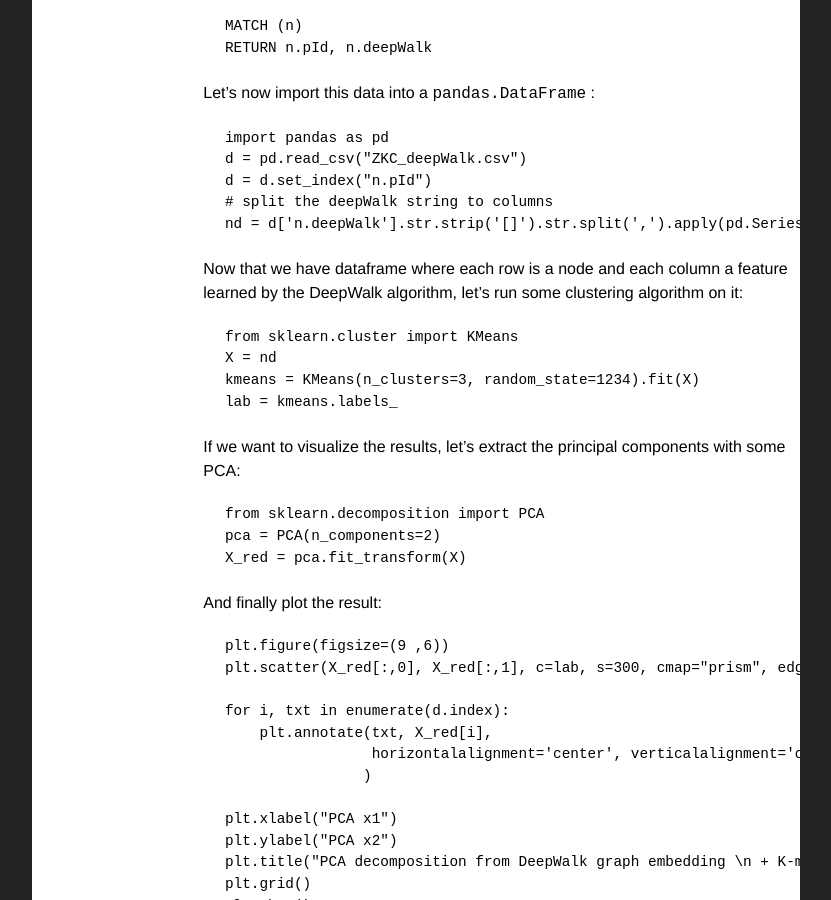
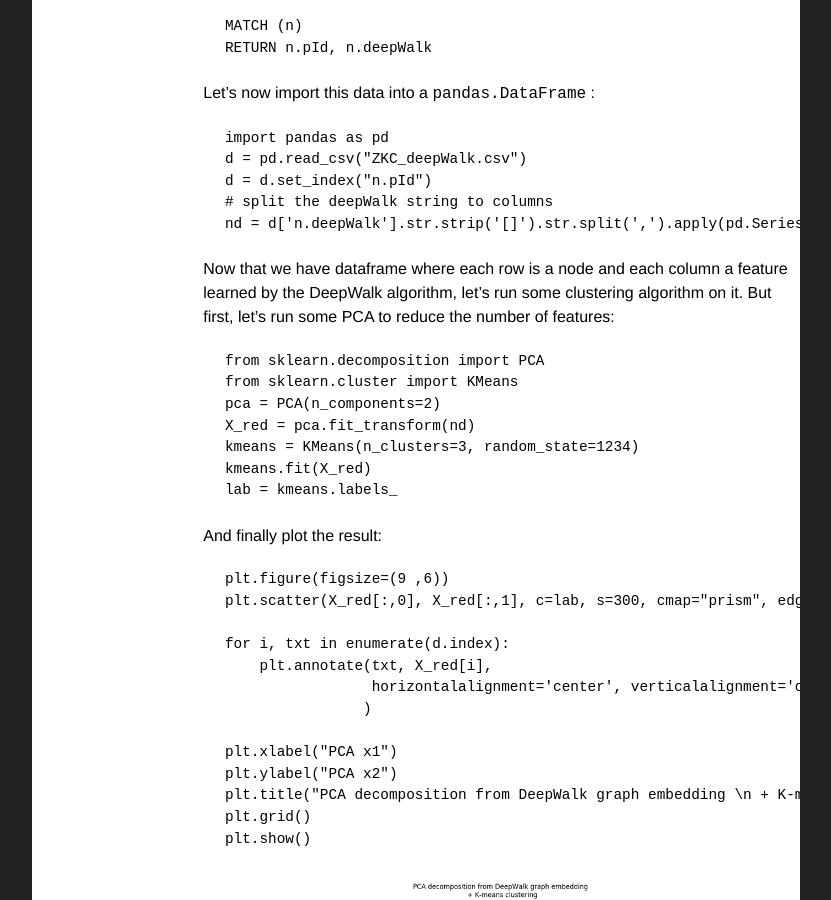
Before and after one commit to stellasia/stellasia.github.io, a Jekyll site: the page built from _posts/2019-04-25-deep-walk-on-zachary-karate-club.md, in a window 1280 px wide and 900 px high, scrolled down 1317 px. Shown: the whole window, without its empty margins (224-1055 px from the left). Built offline with Jekyll 4.4.1, drawn with Linux system fonts in a browser that asks for light colours.

Commit message:
Update deepWalk post

```diff
--- a/_posts/2019-04-25-deep-walk-on-zachary-karate-club.md
+++ b/_posts/2019-04-25-deep-walk-on-zachary-karate-club.md
@@ -5,6 +5,7 @@ tags: graph neo4j
 summary: You can directly use an existing graph db in your local environment.
 date: 2019-04-25 15:00:00
 ---
+
 
 Graph embedding is a temendous topic, evolving very quickly. In this post, I want to show you how to use DeepWalk embedding on a Neo4j graph.
 
@@ -42,18 +43,15 @@ Let's now import this data into a `pandas.DataFrame` :
     nd = d['n.deepWalk'].str.strip('[]').str.split(',').apply(pd.Series)
 
 
-Now that we have dataframe where each row is a node and each column a feature learned by the DeepWalk algorithm, let's run some clustering algorithm on it:
-
-    from sklearn.cluster import KMeans
-	X = nd
-	kmeans = KMeans(n_clusters=3, random_state=1234).fit(X)
-    lab = kmeans.labels_
-
-If we want to visualize the results, let's extract the principal components with some PCA:
+Now that we have dataframe where each row is a node and each column a feature learned by the DeepWalk algorithm, let's run some clustering algorithm on it. But first, let's run some PCA to reduce the number of features:
 
     from sklearn.decomposition import PCA
+    from sklearn.cluster import KMeans
     pca = PCA(n_components=2)
-    X_red = pca.fit_transform(X)
+    X_red = pca.fit_transform(nd)
+	kmeans = KMeans(n_clusters=3, random_state=1234)
+	kmeans.fit(X_red)
+    lab = kmeans.labels_
 
 
 And finally plot the result:
@@ -73,7 +71,7 @@ And finally plot the result:
     plt.show()
 
 
-![Kmeans clustering on DeepWalk features and PCA extraction for plotting](/img/posts/zkc/ZKC_Kmeans_PCA.png)
+![Kmeans clustering on DeepWalk features after PCA feature extraction](/img/posts/zkc/ZKC_Kmeans_PCA.png)
 
 
 Let's visualize the results in a different way, using the previous graph layout:
```
Also changed, not shown: img/posts/zkc/ZKC.png, img/posts/zkc/ZKC_Kmeans_DeepWalk.png, img/posts/zkc/ZKC_Kmeans_PCA.png, img/posts/zkc/ZKC_louvain.png.
